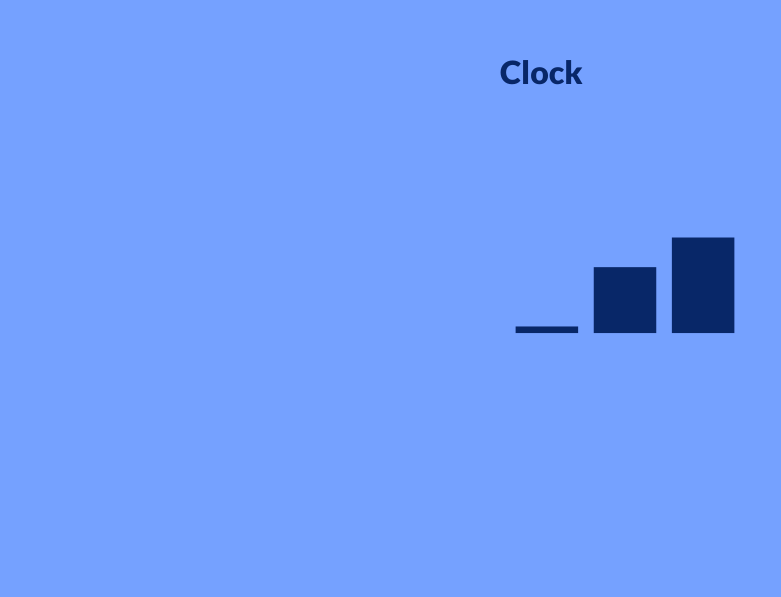
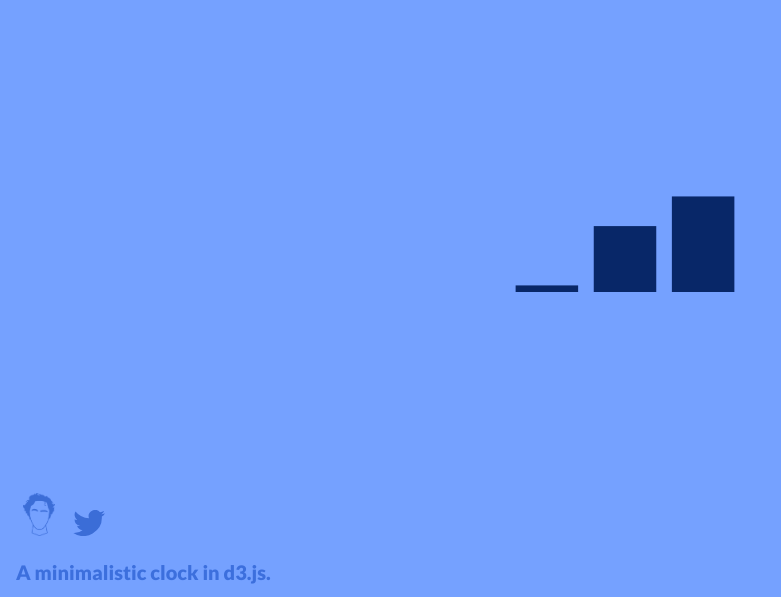
Before and after one commit to agconti/clock, a website: page index.html in a window 1280 px wide. Shown: the part 203-800 px from the top of the page, without its empty margins (0-781 px from the left). Drawn offline with nearby package versions, Linux system fonts and the light colour scheme.

Commit message:
feat(scss/footer): created basic page footer
feat(public/media): updated icons

```diff
--- a/index.html
+++ b/index.html
@@ -6,9 +6,18 @@
 <body>
     <section class="clock center">
         <header>
-            <h1>Clock</h1>
+
         </header>
     </section>
+    <footer>
+        <nav>
+            <a href="http://agconti.com/"><img src="public/media/logo.png" alt="Andrew Conti agconti Logo"></a>
+            <a href="https://twitter.com/agconti"><img src="public/media/twitter.svg" alt="Andrew Conti agconti Twitter"></a>
+        </nav>
+        <header>
+            <h1>A minimalistic clock in <a href="http://d3js.org/">d3.js</a>.</h1>
+        </header>
+    </footer>
     <script src="https://cdnjs.cloudflare.com/ajax/libs/d3/3.5.3/d3.min.js"></script>
     <script src="public/main.js"></script>
 </body>
--- a/scss/_base.scss
+++ b/scss/_base.scss
@@ -21,3 +21,32 @@ body{
   transform: translate(-50%, -50%);
   z-index: 1;
 }
+
+a {
+      position: relative;
+      outline: none;
+      text-decoration: none;
+      color: inherit;
+      transition: all 0.25s ease-in-out 0s;
+
+       &:hover {
+          color: $blue--active;
+      }
+
+       &:before {
+        content: "";
+        position: absolute;
+        width: 100%;
+        height: 2px;
+        bottom: 0;
+        left: 0;
+        background-color: $blue--active;
+        visibility: hidden;
+        transform: scaleX(0);
+        transition: all 0.25s ease-in-out 0s;
+      }
+      &:hover:before {
+        visibility: visible;
+        transform: scaleX(1);
+      }
+  }
--- a/scss/_colors.scss
+++ b/scss/_colors.scss
@@ -1,3 +1,4 @@
 // base colors
 $blue: hsl(221, 100%, 73%);
 $blue--dark: hsl(221, 85%, 22%);
+$blue--active: hsl(221, 70%, 46%);
--- /dev/null
+++ b/scss/_footer.scss
@@ -0,0 +1,23 @@
+footer {
+    position: fixed;
+    bottom: 0;
+    float: left;
+    margin: 0 1em;
+    color: hsl(221, 70%, 55%);
+
+    h1 {
+        font-size: 1.25em;
+    }
+    a:hover{
+        img {
+            opacity: 1;
+        }
+    }
+    img {
+        width: 2em;
+        opacity: 0.7;
+        padding: 0.45em;
+        -webkit-backface-visibility: hidden;
+        transition: opacity 0.25s ease-in;
+    }
+}
--- a/scss/main.scss
+++ b/scss/main.scss
@@ -3,3 +3,4 @@
 @import "normalize";
 @import "colors";
 @import "base";
+@import "footer";
```
Also changed, not shown: public/main.css, public/media/logo.png (added), public/media/twitter.svg (added).
